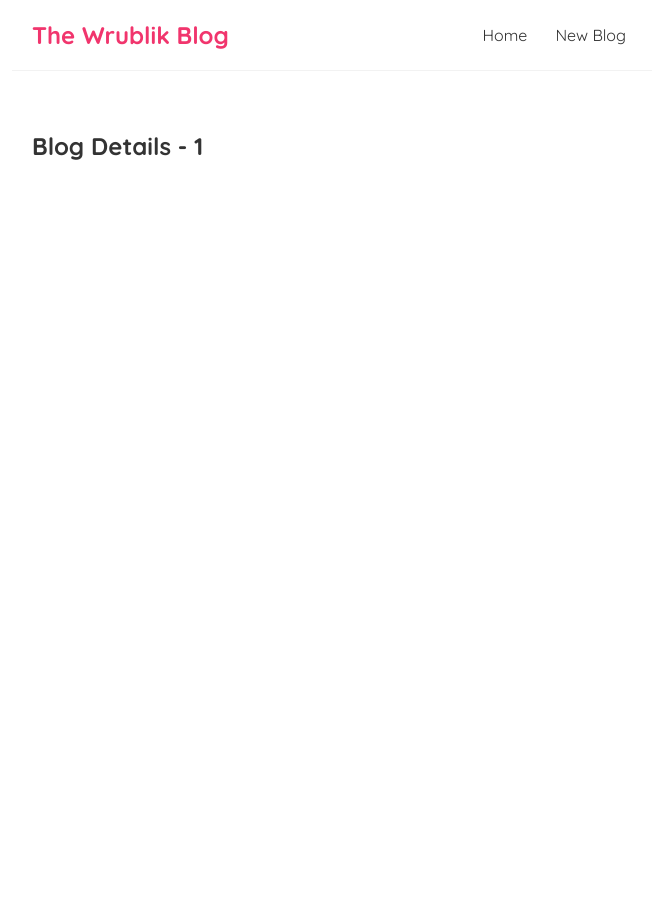
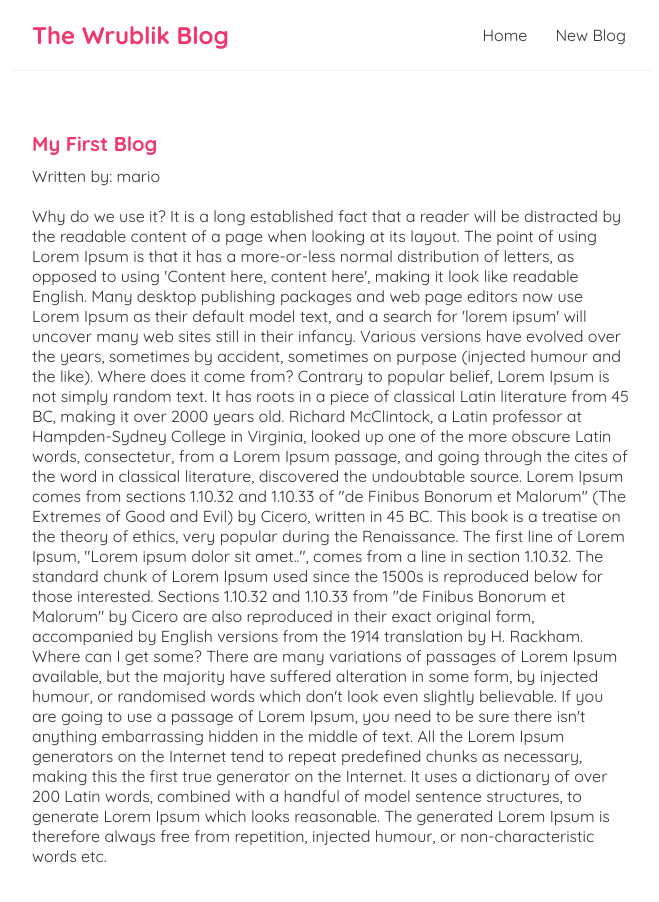
Before and after one commit to wrublik93/vrub-blog, a React (Create React App) app: page /blogs/1 in a window 1280 px wide. Shown: the top 902 px of the page, without its empty margins (308-967 px from the left). Before the commit the page ends 800 px from the top, so only its background shows below. Built offline with nearby package versions, Linux system fonts and the light colour scheme; data requests are answered from the project's data file.

Commit message:
feat: implement layout for Blog Details

```diff
--- a/src/components/BlogDetails/BlogDetails.css
+++ b/src/components/BlogDetails/BlogDetails.css
@@ -0,0 +1,18 @@
+.blog-details h2 {
+    font-size: 20px;
+    color:#f1356d;
+    margin-bottom: 10px;
+  }
+
+  .blog-details div {
+    margin: 20px 0;
+  }
+
+  .blog-details button {
+    background: #f1356d;
+    color: #fff;
+    border: 0;
+    padding: 8px;
+    border-radius: 8px;
+    cursor: pointer;
+  }
--- a/src/components/BlogDetails/BlogDetails.js
+++ b/src/components/BlogDetails/BlogDetails.js
@@ -1,10 +1,23 @@
 import { useParams } from 'react-router-dom';
+import useFetch from '../../services/useFetch';
+
+import './/BlogDetails.css';
 
 const BlogDetails = () => {
     const { id } = useParams();
+    const { data: blog, isPending, isError } = useFetch(`http://localhost:8000/blogs/${id}`);
+
     return (
         <div className="blog-details">
-            <h2>Blog Details - { id }</h2>
+            { isPending && <div>Loading...</div> }
+            { isError && <div>{ isError }</div> }
+            { blog && (
+                <article>
+                    <h2>{ blog.title }</h2>
+                    <p>Written by: { blog.author }</p>
+                    <div>{ blog.body }</div>
+                </article>
+            ) }
         </div>
      );
 }
```
